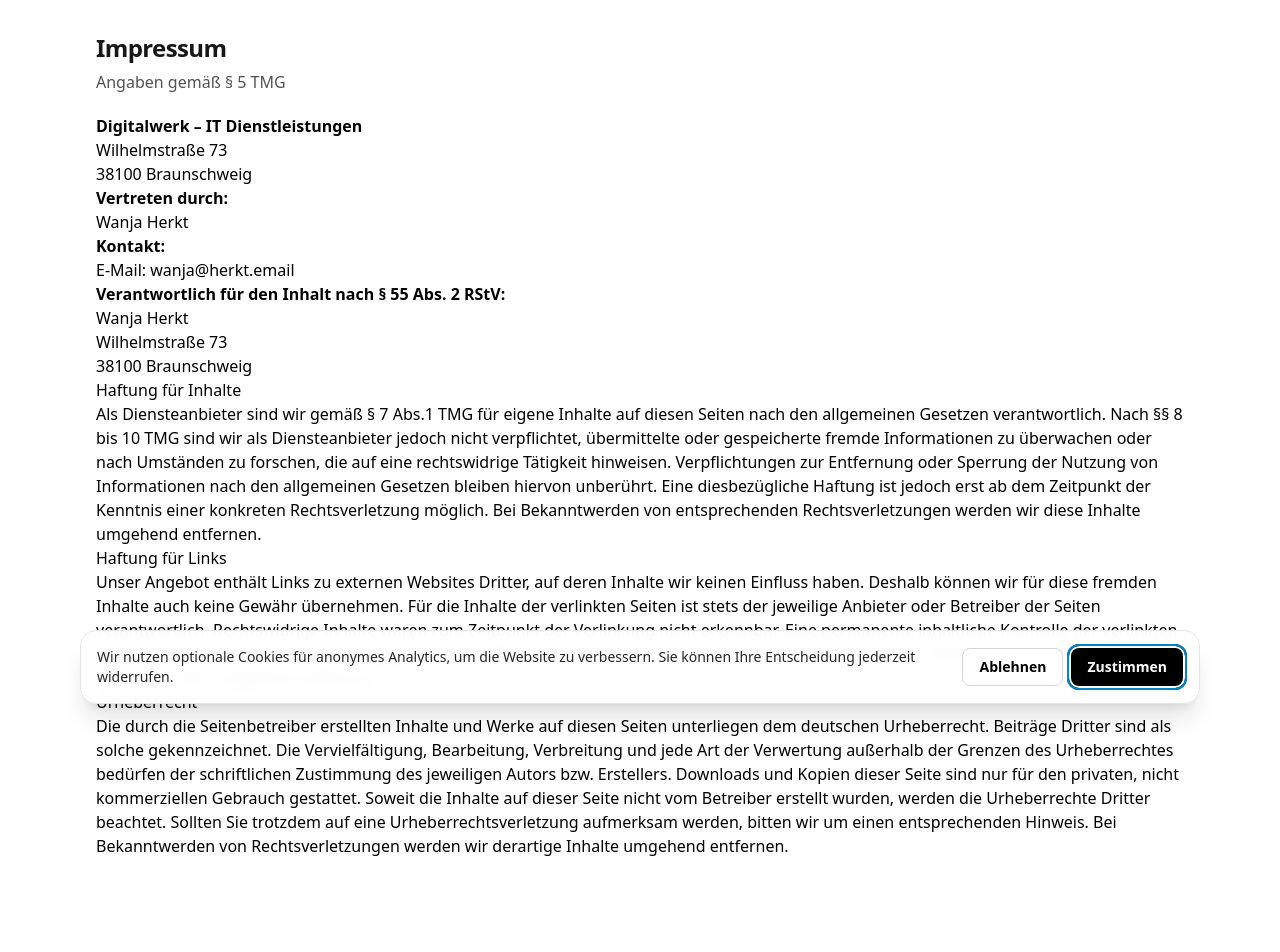
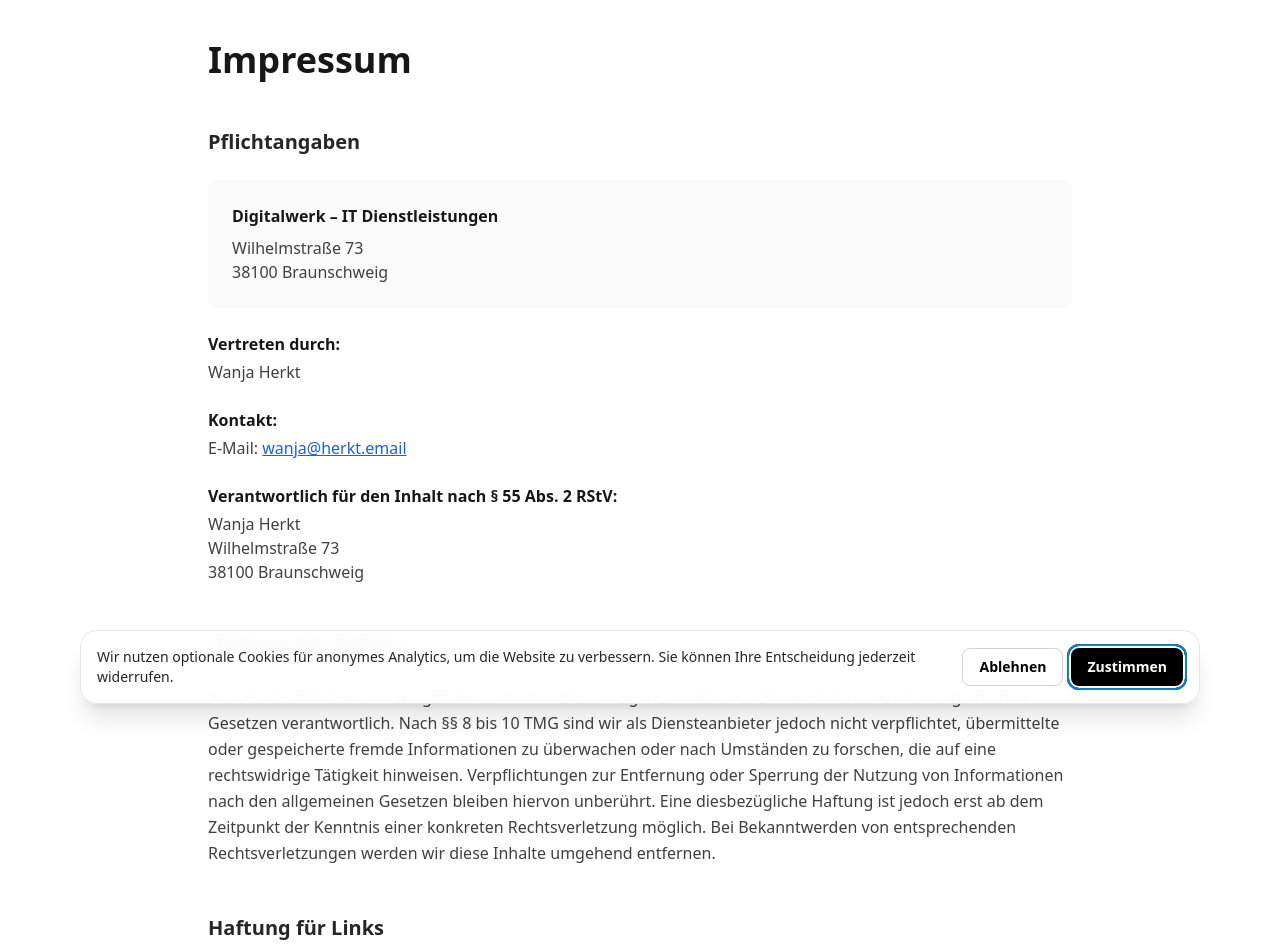
Before and after one commit to Remodops/digitalwerk, a Next.js app: page /impressum in a window 1280 px wide. Shown: the part 80-1032 px from the top of the page. Built offline with nearby package versions, Linux system fonts and the light colour scheme; no server answers.

Commit message:
feat: Impressum-Layout und Typografie optimiert

```diff
--- a/src/app/(site)/impressum/page.tsx
+++ b/src/app/(site)/impressum/page.tsx
@@ -5,32 +5,87 @@ export const metadata = withPageMeta({ title: "Impressum" });
 
 export default function Page() {
   return (
-    <Section title="Impressum" subtitle="Angaben gemäß § 5 TMG">
-      <div className="prose prose-neutral max-w-none">
-        <p><strong>Digitalwerk – IT Dienstleistungen</strong><br/>
-        Wilhelmstraße 73<br/>
-        38100 Braunschweig</p>
+    <div className="py-16 px-4 max-w-4xl mx-auto">
+      {/* H1 - Hauptüberschrift */}
+      <h1 className="text-3xl md:text-4xl font-semibold text-neutral-900 mb-12 text-left">
+        Impressum
+      </h1>
 
-        <p><strong>Vertreten durch:</strong><br/>
-        Wanja Herkt</p>
+      <div className="space-y-12 text-left leading-relaxed">
+        {/* Pflichtangaben Block */}
+        <section>
+          <h2 className="text-xl font-semibold text-neutral-800 mb-6">
+            Pflichtangaben
+          </h2>
 
-        <p><strong>Kontakt:</strong><br/>
-        E-Mail: <a href="mailto:wanja@herkt.email">wanja@herkt.email</a></p>
+          <div className="space-y-6 text-base text-neutral-700">
+            <div className="bg-neutral-50 p-6 rounded-lg">
+              <p className="font-semibold text-neutral-900 mb-2">
+                Digitalwerk – IT Dienstleistungen
+              </p>
+              <p>
+                Wilhelmstraße 73<br/>
+                38100 Braunschweig
+              </p>
+            </div>
 
-        <p><strong>Verantwortlich für den Inhalt nach § 55 Abs. 2 RStV:</strong><br/>
-        Wanja Herkt<br/>
-        Wilhelmstraße 73<br/>
-        38100 Braunschweig</p>
+            <div>
+              <p className="font-semibold text-neutral-900 mb-1">
+                Vertreten durch:
+              </p>
+              <p>Wanja Herkt</p>
+            </div>
 
-        <h2>Haftung für Inhalte</h2>
-        <p>Als Diensteanbieter sind wir gemäß § 7 Abs.1 TMG für eigene Inhalte auf diesen Seiten nach den allgemeinen Gesetzen verantwortlich. Nach §§ 8 bis 10 TMG sind wir als Diensteanbieter jedoch nicht verpflichtet, übermittelte oder gespeicherte fremde Informationen zu überwachen oder nach Umständen zu forschen, die auf eine rechtswidrige Tätigkeit hinweisen. Verpflichtungen zur Entfernung oder Sperrung der Nutzung von Informationen nach den allgemeinen Gesetzen bleiben hiervon unberührt. Eine diesbezügliche Haftung ist jedoch erst ab dem Zeitpunkt der Kenntnis einer konkreten Rechtsverletzung möglich. Bei Bekanntwerden von entsprechenden Rechtsverletzungen werden wir diese Inhalte umgehend entfernen.</p>
+            <div>
+              <p className="font-semibold text-neutral-900 mb-1">
+                Kontakt:
+              </p>
+              <p>E-Mail: <a href="mailto:wanja@herkt.email" className="text-blue-600 hover:text-blue-800 underline">wanja@herkt.email</a></p>
+            </div>
 
-        <h2>Haftung für Links</h2>
-        <p>Unser Angebot enthält Links zu externen Websites Dritter, auf deren Inhalte wir keinen Einfluss haben. Deshalb können wir für diese fremden Inhalte auch keine Gewähr übernehmen. Für die Inhalte der verlinkten Seiten ist stets der jeweilige Anbieter oder Betreiber der Seiten verantwortlich. Rechtswidrige Inhalte waren zum Zeitpunkt der Verlinkung nicht erkennbar. Eine permanente inhaltliche Kontrolle der verlinkten Seiten ist jedoch ohne konkrete Anhaltspunkte einer Rechtsverletzung nicht zumutbar. Bei Bekanntwerden von Rechtsverletzungen werden wir derartige Links umgehend entfernen.</p>
+            <div>
+              <p className="font-semibold text-neutral-900 mb-1">
+                Verantwortlich für den Inhalt nach § 55 Abs. 2 RStV:
+              </p>
+              <p>
+                Wanja Herkt<br/>
+                Wilhelmstraße 73<br/>
+                38100 Braunschweig
+              </p>
+            </div>
+          </div>
+        </section>
 
-        <h2>Urheberrecht</h2>
-        <p>Die durch die Seitenbetreiber erstellten Inhalte und Werke auf diesen Seiten unterliegen dem deutschen Urheberrecht. Beiträge Dritter sind als solche gekennzeichnet. Die Vervielfältigung, Bearbeitung, Verbreitung und jede Art der Verwertung außerhalb der Grenzen des Urheberrechtes bedürfen der schriftlichen Zustimmung des jeweiligen Autors bzw. Erstellers. Downloads und Kopien dieser Seite sind nur für den privaten, nicht kommerziellen Gebrauch gestattet. Soweit die Inhalte auf dieser Seite nicht vom Betreiber erstellt wurden, werden die Urheberrechte Dritter beachtet. Sollten Sie trotzdem auf eine Urheberrechtsverletzung aufmerksam werden, bitten wir um einen entsprechenden Hinweis. Bei Bekanntwerden von Rechtsverletzungen werden wir derartige Inhalte umgehend entfernen.</p>
+        {/* Haftung für Inhalte */}
+        <section>
+          <h2 className="text-xl font-semibold text-neutral-800 mb-6">
+            Haftung für Inhalte
+          </h2>
+          <p className="text-base text-neutral-700 leading-relaxed">
+            Als Diensteanbieter sind wir gemäß § 7 Abs.1 TMG für eigene Inhalte auf diesen Seiten nach den allgemeinen Gesetzen verantwortlich. Nach §§ 8 bis 10 TMG sind wir als Diensteanbieter jedoch nicht verpflichtet, übermittelte oder gespeicherte fremde Informationen zu überwachen oder nach Umständen zu forschen, die auf eine rechtswidrige Tätigkeit hinweisen. Verpflichtungen zur Entfernung oder Sperrung der Nutzung von Informationen nach den allgemeinen Gesetzen bleiben hiervon unberührt. Eine diesbezügliche Haftung ist jedoch erst ab dem Zeitpunkt der Kenntnis einer konkreten Rechtsverletzung möglich. Bei Bekanntwerden von entsprechenden Rechtsverletzungen werden wir diese Inhalte umgehend entfernen.
+          </p>
+        </section>
+
+        {/* Haftung für Links */}
+        <section>
+          <h2 className="text-xl font-semibold text-neutral-800 mb-6">
+            Haftung für Links
+          </h2>
+          <p className="text-base text-neutral-700 leading-relaxed">
+            Unser Angebot enthält Links zu externen Websites Dritter, auf deren Inhalte wir keinen Einfluss haben. Deshalb können wir für diese fremden Inhalte auch keine Gewähr übernehmen. Für die Inhalte der verlinkten Seiten ist stets der jeweilige Anbieter oder Betreiber der Seiten verantwortlich. Rechtswidrige Inhalte waren zum Zeitpunkt der Verlinkung nicht erkennbar. Eine permanente inhaltliche Kontrolle der verlinkten Seiten ist jedoch ohne konkrete Anhaltspunkte einer Rechtsverletzung nicht zumutbar. Bei Bekanntwerden von Rechtsverletzungen werden wir derartige Links umgehend entfernen.
+          </p>
+        </section>
+
+        {/* Urheberrecht */}
+        <section>
+          <h2 className="text-xl font-semibold text-neutral-800 mb-6">
+            Urheberrecht
+          </h2>
+          <p className="text-base text-neutral-700 leading-relaxed">
+            Die durch die Seitenbetreiber erstellten Inhalte und Werke auf diesen Seiten unterliegen dem deutschen Urheberrecht. Beiträge Dritter sind als solche gekennzeichnet. Die Vervielfältigung, Bearbeitung, Verbreitung und jede Art der Verwertung außerhalb der Grenzen des Urheberrechtes bedürfen der schriftlichen Zustimmung des jeweiligen Autors bzw. Erstellers. Downloads und Kopien dieser Seite sind nur für den privaten, nicht kommerziellen Gebrauch gestattet. Soweit die Inhalte auf dieser Seite nicht vom Betreiber erstellt wurden, werden die Urheberrechte Dritter beachtet. Sollten Sie trotzdem auf eine Urheberrechtsverletzung aufmerksam werden, bitten wir um einen entsprechenden Hinweis. Bei Bekanntwerden von Rechtsverletzungen werden wir derartige Inhalte umgehend entfernen.
+          </p>
+        </section>
       </div>
-    </Section>
+    </div>
   );
 }
```
